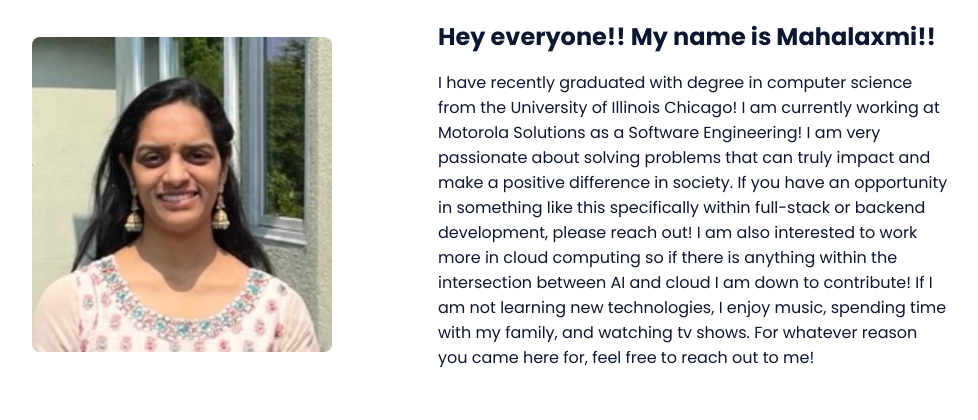
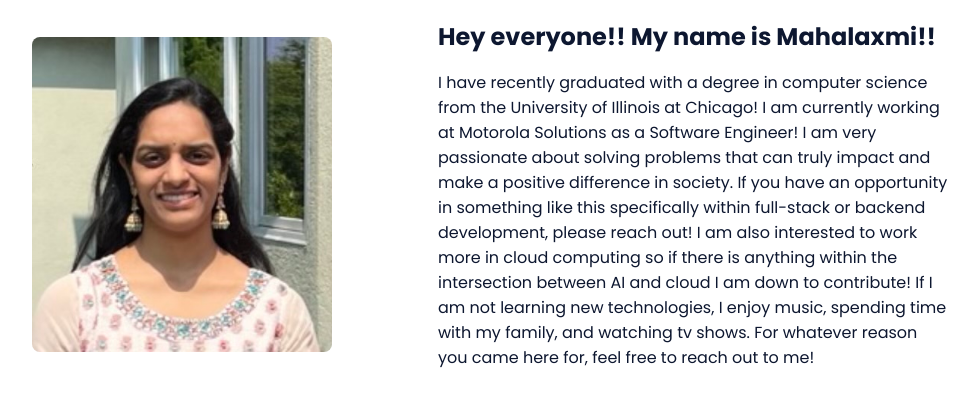
Before and after one commit to MahalaxmiK/MahalaxmiK.github.io, a plain HTML site: page index.html in a window 1280 px wide. Shown: the part 661-1081 px from the top of the page, without its empty margins (202-1180 px from the left). Drawn offline with nearby package versions, Linux system fonts and the light colour scheme.

Commit message:
updated about section

```diff
--- a/index.html
+++ b/index.html
@@ -65,8 +65,8 @@
 
                 <div>
                     <h2 class="about__subtitle">Hey everyone!! My name is Mahalaxmi!!</h2>
-                    <p class="about__text">I have recently graduated with degree in computer science from the University of Illinois Chicago! I am currently
-                        working at Motorola Solutions as a Software Engineering! I am very passionate about solving problems that can truly impact and make a positive
+                    <p class="about__text">I have recently graduated with a degree in computer science from the University of Illinois at Chicago! I am currently
+                        working at Motorola Solutions as a Software Engineer! I am very passionate about solving problems that can truly impact and make a positive
                         difference in society. If you have an opportunity in something like this specifically within full-stack or backend development, please reach out!
                         I am also interested to work more in cloud computing so if there is anything within the intersection between AI and cloud I am down to contribute! If I am not
                         learning new technologies, I enjoy music, spending time with my family, and watching tv shows. For whatever reason you came here for, feel free to reach out
```
